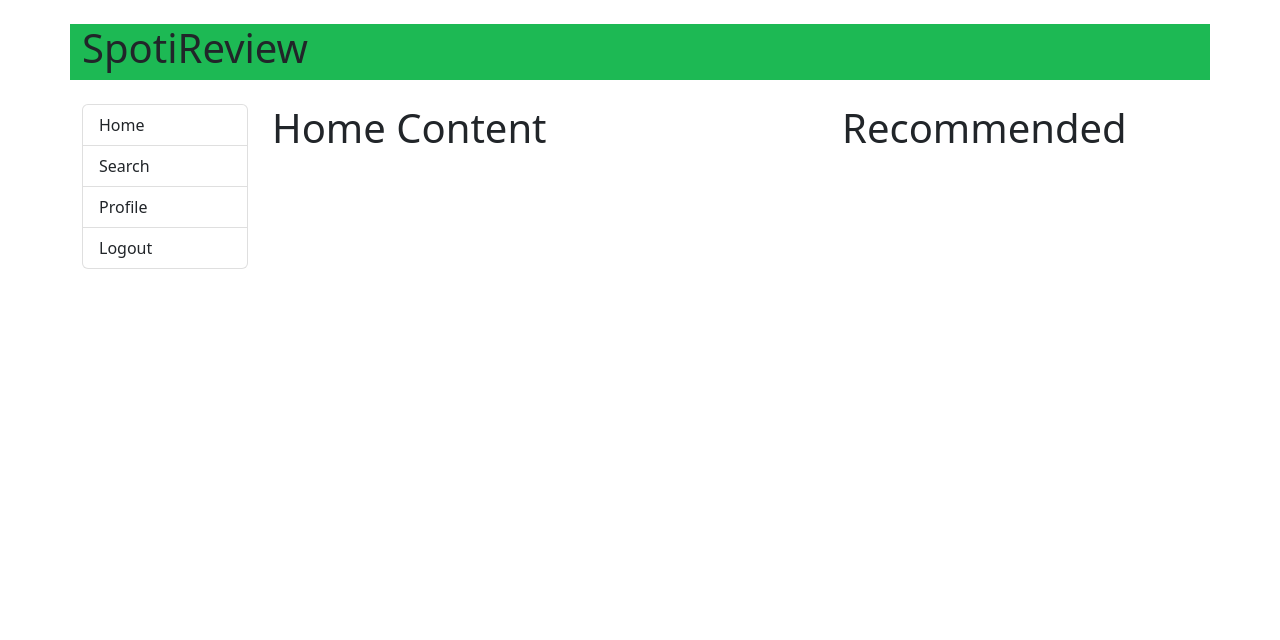
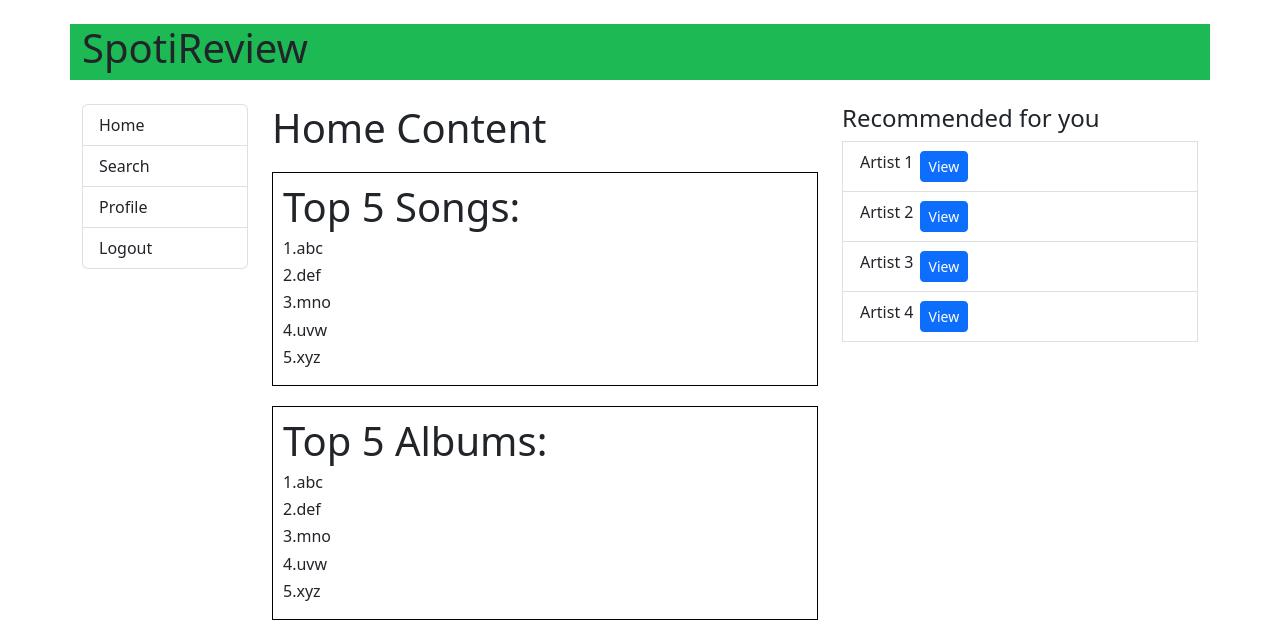
Before and after one commit to irishmaiden18/final-project, a React (Create React App) app: page /users in a window 1280 px wide. Shown: the top 640 px of the page. Built offline with nearby package versions, Linux system fonts and the light colour scheme.

Commit message:
profile done

```diff
--- /dev/null
+++ b/src/users/edit-profile/index.css
@@ -0,0 +1,3 @@
+.wd-curved-border{
+    border-radius: 10px;
+}
--- /dev/null
+++ b/src/users/edit-profile/index.js
@@ -0,0 +1,31 @@
+import "./index.css";
+const EditProfile = () => {
+ return(
+
+
+<div>
+    <div>
+    <h1>Edit Profile</h1>
+    <img className="wd-bannerPicture" src="/Users/smitdar/Desktop/webdev final project/final-project/src/images/BackgroundPic.png"/>
+    <img className="wd-profilePicture" src="/Users/smitdar/Desktop/webdev final project/final-project/src/images/userImage.png"/>
+
+
+
+    </div>
+
+     <div className ="wd-box">
+
+            <h6 className="wd-details"> Name: <input name="name" type="text" className ="wd-curved-border"/> </h6>
+            <h6> User Name: <input name="user" type="text" className ="wd-curved-border"/></h6>
+            <h6> Email: <input name="email" type="text" className ="wd-curved-border"/></h6>
+
+            <p>Bio: <textarea name="bio" type="text" className ="wd-curved-border"/></p>
+            <h6>Nationality: <input name="nationality" type="text" className ="wd-curved-border"/></h6>
+        </div>
+
+</div>
+
+
+ );
+};
+export default EditProfile;
--- /dev/null
+++ b/src/users/home/index.css
@@ -0,0 +1,8 @@
+.wd-box{
+
+      width: 100%;
+      border: 1px solid black;
+      padding: 10px;
+      margin-top: 20px;
+
+}
--- a/src/users/home/index.js
+++ b/src/users/home/index.js
@@ -7,7 +7,22 @@ const Home = () => {
     return(
         <>
             <h1>Home Content</h1>
-
+            <div className ="wd-box">
+                    <h1> Top 5 Songs:</h1>
+                    <h6>1.abc</h6>
+                    <h6>2.def</h6>
+                    <h6>3.mno</h6>
+                    <h6>4.uvw</h6>
+                    <h6>5.xyz</h6>
+           </div>
+           <div className ="wd-box">
+                   <h1> Top 5 Albums:</h1>
+                   <h6>1.abc</h6>
+                   <h6>2.def</h6>
+                   <h6>3.mno</h6>
+                   <h6>4.uvw</h6>
+                   <h6>5.xyz</h6>
+           </div>
         </>
     );
 }
--- a/src/users/index.js
+++ b/src/users/index.js
@@ -5,6 +5,8 @@ import Login from "../any/login";
 import Profile from "./profile";
 import Search from "./search";
 import Movies from "./movies";
+import Recommendations from "./recommendations";
+import EditProfile from "./edit-profile";
 
 
 
@@ -21,6 +23,7 @@ function Users() {
          </div>
       <div className="col-2 col-md-2 col-lg-1 col-xl-2">
         <NavigationSidebar active="home"/>
+
       </div>
       <div className="col-10 col-md-10 col-lg-7 col-xl-6"
            style={{"position": "relative"}}>
@@ -31,12 +34,14 @@ function Users() {
                  <Route path="profile" element={<Profile/>}/>
                  <Route path="search" element={<Search/>}/>
                  <Route path="/any/login" element={<Login/>}/>
+                 <Route path="editprofile" element={<EditProfile/>}/>
 
 
         </Routes>
       </div>
       <div className="d-sm-none d-md-none d-lg-block col-lg-4 col-xl-4">
-      <h1>Recommended</h1>
+      <h4> Recommended for you </h4>
+      <Recommendations/>
       </div>
     </div>
 
--- a/src/users/navigation-sidebar/index.js
+++ b/src/users/navigation-sidebar/index.js
@@ -10,7 +10,7 @@ const {pathname} = useLocation();
  <div className="list-group">
               <Link to="/users/home" className={`list-group-item ${active === 'home'?'active':''}
                ${active == '*'?'active':''}`}>
-                Home
+                 Home
               </Link>
               <Link to="/users/search" className={`list-group-item
                              ${active === 'search'?'active':''}`}>
--- /dev/null
+++ b/src/users/profile/ProfileComponent.js
@@ -0,0 +1,50 @@
+import "./index.css";
+import React from "react";
+import {Link} from "react-router-dom";
+import {useLocation} from "react-router";
+const ProfileComponent = () => {
+const {pathname} = useLocation();
+ const paths = pathname.split('/')
+ const active = paths[2];
+ return(
+
+
+<div>
+    <div>
+    <img className="wd-bannerPicture" src="/src/images/BackgroundPic.png"/>
+    <img className="wd-profilePicture" src="../images/userImage.png"/>
+    <Link to="/users/editprofile" className="wd-edit">
+       <button className="btn btn-primary btn-sm">Edit Profile</button>
+    </Link>
+
+
+    </div>
+
+     <div className ="wd-box">
+
+            <h3 className="wd-details"> Name: XYZ </h3>
+            <h6> User Name: xyz</h6>
+            <h6> Email: abc@spotireview.com</h6>
+
+            <p>Bio: Web Development Project</p>
+            <h6>Nationality: American</h6>
+             <h6>Followers: 20k</h6>
+        </div>
+
+        <div className ="wd-box">
+        <h1>Users Top 5 Tracks:</h1>
+        <h6>1.abc</h6>
+        <h6>2.def</h6>
+        <h6>3.mno</h6>
+        <h6>4.uvw</h6>
+        <h6>5.xyz</h6>
+        </div>
+
+
+
+</div>
+
+
+ );
+};
+export default ProfileComponent;
--- /dev/null
+++ b/src/users/profile/index.css
@@ -0,0 +1,28 @@
+.wd-bannerPicture{
+height:200px;
+width :100%;
+}
+
+.wd-profilePicture{
+border-radius: 50%;
+height: 80px;
+width: 80px;
+}
+
+.wd-edit{
+float: right;
+padding-top: 10px;
+}
+
+.wd-details{
+display: inline;
+}
+
+.wd-box{
+
+      width: 100%;
+      border: 1px solid black;
+      padding: 10px;
+      margin-top: 20px;
+
+}
--- a/src/users/profile/index.js
+++ b/src/users/profile/index.js
@@ -2,14 +2,18 @@
 //import {current} from "@reduxjs/toolkit";
 //import {logoutThunk} from "./users-thunks";
 
-const Profile = () => {
-    return(
+import React from "react";
+import ProfileComponent
+  from "./ProfileComponent";
+
+
+const Profilepage = () => {
+    return (
         <>
 
-            <h1>Profile Content</h1>
+<ProfileComponent/>
 
         </>
     );
-}
-
-export default Profile;
+};
+export default Profilepage;
--- /dev/null
+++ b/src/users/recommendations/index.css
@@ -0,0 +1,3 @@
+table {
+  border-spacing: 30px;
+}
--- /dev/null
+++ b/src/users/recommendations/index.js
@@ -0,0 +1,83 @@
+import React from "react";
+import {Link} from "react-router-dom";
+import {useLocation} from "react-router";
+import "./index.css";
+
+const Recommendations = () => {
+
+ return (
+<div className="list-group">
+  <table>
+  <tbody>
+        <tr className="list-group-item">
+          <td>
+               <h6>
+                   Artist 1
+                </h6>
+          </td>
+
+          <td>
+          </td>
+          <td>
+          </td>
+          <td>
+                  <Link to="#" >
+                    <button className="btn btn-primary btn-sm">View</button>
+                  </Link>
+           </td>
+        </tr>
+        <tr className="list-group-item">
+          <td>
+                     <h6>
+                         Artist 2
+                       </h6>
+          </td>
+          <td>
+           </td>
+           <td>
+           </td>
+          <td>
+              <Link to="#">
+                <button className="btn btn-primary btn-sm">View</button>
+              </Link>
+          </td>
+          </tr>
+
+          <tr className="list-group-item">
+          <td>
+                     <h6>
+                         Artist 3
+                       </h6>
+          </td>
+          <td>
+          </td>
+          <td>
+          </td>
+          <td>
+              <Link to="#">
+                <button className="btn btn-primary btn-sm">View</button>
+              </Link>
+          </td>
+        </tr>
+        <tr className="list-group-item">
+          <td>
+                     <h6>
+                         Artist 4
+                       </h6>
+          </td>
+          <td>
+          </td>
+          <td>
+          </td>
+          <td>
+              <Link to="#">
+                <button className="btn btn-primary btn-sm">View</button>
+             </Link>
+           </td>
+       </tr>
+       </tbody>
+ </table>
+</div>
+);
+};
+export default Recommendations;
```
Also changed, not shown: src/images/BackgroundPic.png (added), src/images/userImage.png (added).
